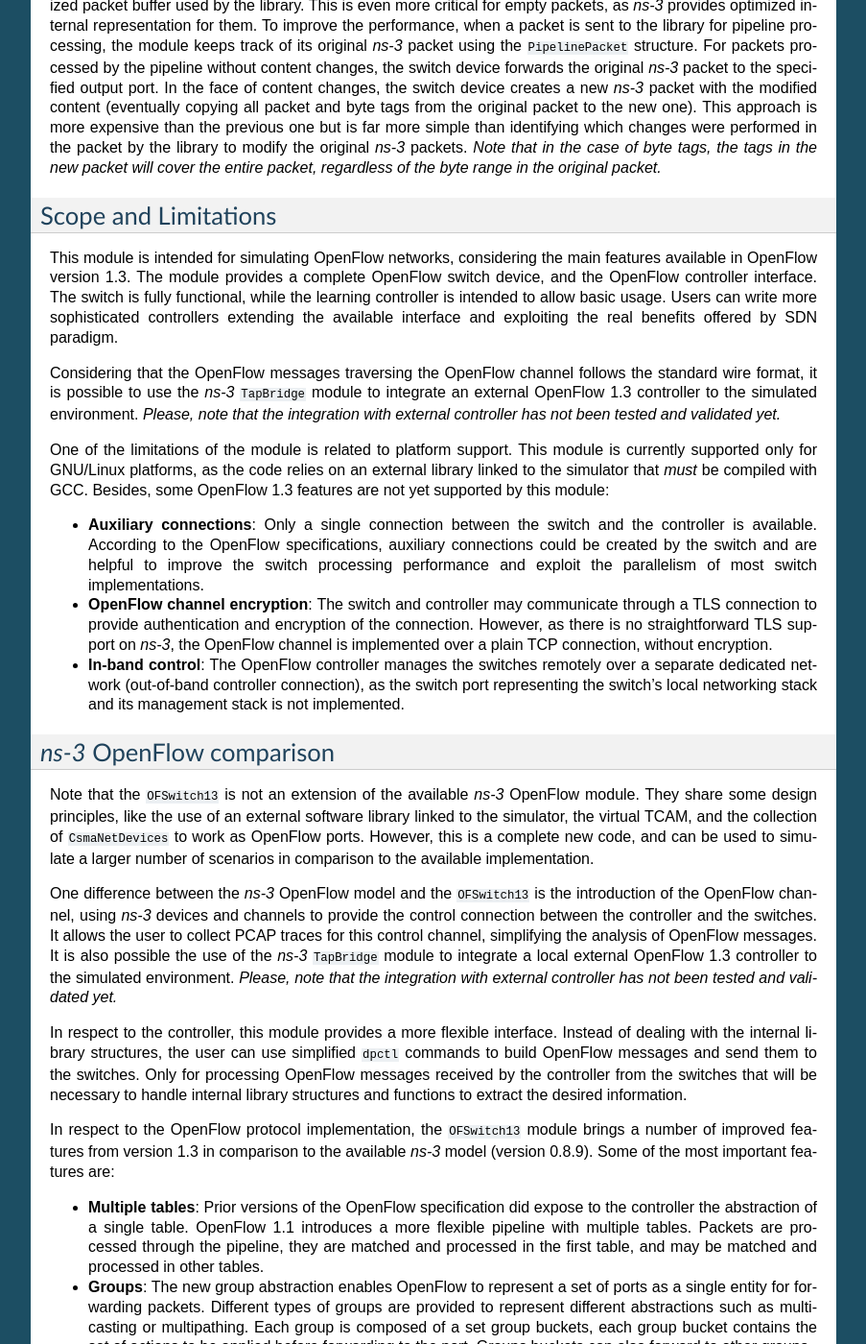
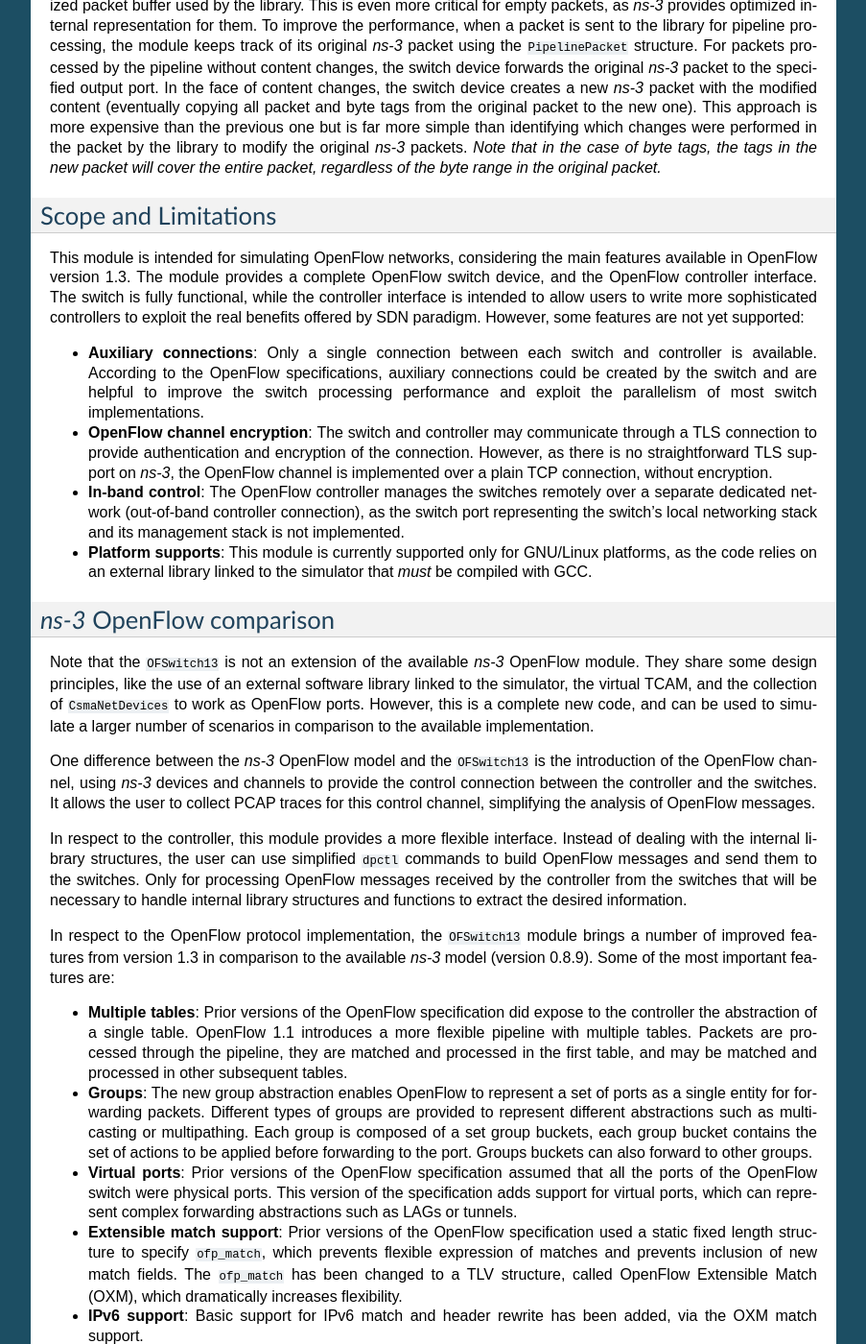
Before and after one commit to ljerezchaves/ofswitch13, a Sphinx documentation site: the page built from doc/source/ofswitch13-description.rst, in a window 1280 px wide and 1400 px high, scrolled down 4812 px. Shown: the whole window at 96% size, without its empty margins (198-1101 px from the left). Built offline with Sphinx 7.4.7, drawn with Linux system fonts in a browser that asks for light colours; formulas are drawn with MathJax 3; some of the changed text lies outside the part shown.

Commit message:
More updates on the documentation.

```diff
--- a/doc/source/ofswitch13-description.rst
+++ b/doc/source/ofswitch13-description.rst
@@ -245,38 +245,30 @@ Scope and Limitations
 This module is intended for simulating OpenFlow networks, considering the main
 features available in OpenFlow version 1.3. The module provides a complete
 OpenFlow switch device, and the OpenFlow controller interface. The switch is
-fully functional, while the learning controller is intended to allow basic
-usage. Users can write more sophisticated controllers extending the available
-interface and exploiting the real benefits offered by SDN paradigm.
+fully functional, while the controller interface is intended to allow users to
+write more sophisticated controllers to exploit the real benefits offered by
+SDN paradigm. However, some features are not yet supported:
 
-Considering that the OpenFlow messages traversing the OpenFlow channel follows
-the standard wire format, it is possible to use the |ns3| ``TapBridge`` module
-to integrate an external OpenFlow 1.3 controller to the simulated environment.
-*Please, note that the integration with external controller has not been tested
-and validated yet.*
+* **Auxiliary connections**: Only a single connection between each switch and
+  controller is available. According to the OpenFlow specifications, auxiliary
+  connections could be created by the switch and are helpful to improve the
+  switch processing performance and exploit the parallelism of most switch
+  implementations.
 
-One of the limitations of the module is related to platform support. This
-module is currently supported only for GNU/Linux platforms, as the code relies
-on an external library linked to the simulator that *must* be compiled with
-GCC. Besides, some OpenFlow 1.3 features are not yet supported by this
-module:
+* **OpenFlow channel encryption**: The switch and controller may communicate
+  through a TLS connection to provide authentication and encryption of the
+  connection. However, as there is no straightforward TLS support on *ns-3*,
+  the OpenFlow channel is implemented over a plain TCP connection, without
+  encryption.
 
-* **Auxiliary connections**: Only a single connection between the
-  switch and the controller is available. According to the OpenFlow
-  specifications, auxiliary connections could be created by the switch and are
-  helpful to improve the switch processing performance and exploit the
-  parallelism of most switch implementations.
+* **In-band control**: The OpenFlow controller manages the switches remotely
+  over a separate dedicated network (out-of-band controller connection), as the
+  switch port representing the switch's local networking stack and its
+  management stack is not implemented.
 
-* **OpenFlow channel encryption**: The switch and controller may
-  communicate through a TLS connection to provide authentication and
-  encryption of the connection. However, as there is no straightforward
-  TLS support on *ns-3*, the OpenFlow channel is implemented over a
-  plain TCP connection, without encryption.
-
-* **In-band control**: The OpenFlow controller manages the switches
-  remotely over a separate dedicated network (out-of-band controller
-  connection), as the switch port representing the switch's local networking
-  stack and its management stack is not implemented.
+* **Platform supports**: This module is currently supported only for GNU/Linux
+  platforms, as the code relies on an external library linked to the simulator
+  that *must* be compiled with GCC.
 
 |ns3| OpenFlow comparison
 =========================
@@ -290,19 +282,16 @@ comparison to the available implementation.
 
 One difference between the |ns3| OpenFlow model and the ``OFSwitch13`` is the
 introduction of the OpenFlow channel, using |ns3| devices and channels to
-provide the control connection between the controller and the switches. It allows
-the user to collect PCAP traces for this control channel, simplifying the
-analysis of OpenFlow messages. It is also possible the use of the |ns3|
-``TapBridge`` module to integrate a local external OpenFlow 1.3 controller to
-the simulated environment. *Please, note that the integration with external
-controller has not been tested and validated yet.*
+provide the control connection between the controller and the switches. It
+allows the user to collect PCAP traces for this control channel, simplifying
+the analysis of OpenFlow messages.
 
 In respect to the controller, this module provides a more flexible interface.
 Instead of dealing with the internal library structures, the user can use
 simplified ``dpctl`` commands to build OpenFlow messages and send them to the
-switches. Only for processing OpenFlow messages received by the controller from
-the switches that will be necessary to handle internal library structures and
-functions to extract the desired information.
+switches. Only for processing OpenFlow messages received by the controller
+from the switches that will be necessary to handle internal library structures
+and functions to extract the desired information.
 
 In respect to the OpenFlow protocol implementation, the ``OFSwitch13`` module
 brings a number of improved features from version 1.3 in comparison to the
@@ -313,7 +302,7 @@ are:
   to the controller the abstraction of a single table. OpenFlow 1.1 introduces
   a more flexible pipeline with multiple tables. Packets are processed through
   the pipeline, they are matched and processed in the first table, and may be
-  matched and processed in other tables.
+  matched and processed in other subsequent tables.
 
 * **Groups**: The new group abstraction enables OpenFlow to represent a set of
   ports as a single entity for forwarding packets. Different types of groups
@@ -349,20 +338,17 @@ please, check the :ref:`port-coding` section for detailed instructions.
 The only required modification to the |ns3| source code for ``OFSwitch13``
 integration is the inclusion of the new OpenFlow receive callback in the
 ``CsmaNetDevice`` that is invoked for packets successfully received by the
-device. The module brings the patches for including this receive callback
-into recent |ns3| versions (since 3.22). The patches are available under
-``utils`` directory. Note the existence of a *csma* patch for the receive
-callback inclusion, and an optional *doc* patch that can be used for including
-the ``OFSwitch13`` when compiling Doxygen and Sphinx documentation. For older
-versions, users can apply the *csma* patch and, if necessary, manually resolve
-the conflicts.
+device. The module brings the patches for including this receive callback into
+recent |ns3| versions, available under ``src/ofswitch13/utils`` directory.
+Note the existence of a *csma* patch for the receive callback inclusion, and an
+optional *doc* patch that can be used for including the ``OFSwitch13`` when
+compiling Doxygen and Sphinx documentation. For older versions, users can apply
+the *csma* patch and, if necessary, manually resolve the conflicts.
 
 The ``OFSwitch13`` module versions 2.0.0, 2.0.1 and 2.0.2 (latest) have been
 tested with |ns3| versions 3.22, 3.23, 3.24.1, and 3.25. They are fully
 compatible with ``ofsoftswitch13`` library release 2.0.x. It is strongly
-recommended to use the latest module version for better results. Please, avoid
-the use ``OFSwitch13`` versions prior to 2.0.0, which are not considerable as
-stable versions.
+recommended to use the latest module version for better results.
 
 References
 ==========
```
Also changed, not shown: doc/source/ofswitch13-usage.rst (+5 -8 lines), 1 other file.
